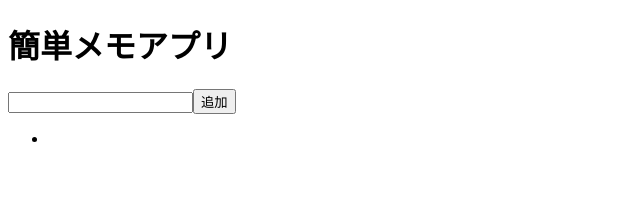
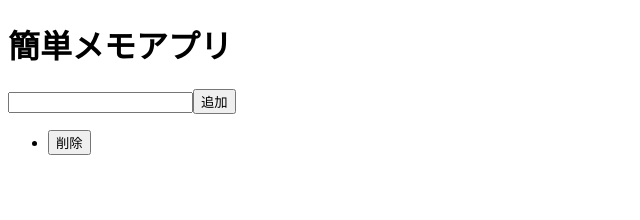
Before and after one commit to yuuyakim/react-memo-app, a React (Create React App) app: page / in a window 1280 px wide. Both pictures are taken after a click on the button "追加". Shown: the top 220 px of the page, without its empty margins (0-640 px from the left). Built offline with nearby package versions, Linux system fonts and the light colour scheme.

Commit message:
削除ボタンの実装

```diff
--- a/src/App.tsx
+++ b/src/App.tsx
@@ -18,12 +18,21 @@ const App = () => {
     setContents([...contents, text]);
   };
 
+  const onClickDeleteButton = (id: number): void => {
+    setContents(
+      contents.filter((content, index) => (index !== id))
+    );
+  };
+
   return (
     <div>
       <Header>簡単メモアプリ</Header>
       <InputMemo onChangeText={onChangeText}></InputMemo>
       <AddButton onClickAddButton={onClickAddButton}></AddButton>
-      <Contents contents={contents}></Contents>
+      <Contents
+        contents={contents}
+        onClickDeleteButton={onClickDeleteButton}
+      ></Contents>
     </div>
   );
 }
--- a/src/components/Contents.tsx
+++ b/src/components/Contents.tsx
@@ -1,15 +1,20 @@
-import React from "react";
+import React, { MouseEventHandler } from "react";
+import { DeleteButton } from "./DeleteButton";
 
 type ContentsProps = {
   contents: string[];
-}
+  onClickDeleteButton: any;
+};
 
-export const Contents: React.FC<ContentsProps> = ({ contents }) => {
+export const Contents: React.FC<ContentsProps> = ({ contents, onClickDeleteButton }) => {
   return (
     <div>
       <ul>
         {contents.map((content, index) => (
-          <li key={index}>{content}</li>
+          <li key={index}>
+            {content}
+            <button onClick={() => onClickDeleteButton(index)}>削除</button>
+          </li>
         ))}
       </ul>
     </div>
--- /dev/null
+++ b/src/components/DeleteButton.tsx
@@ -0,0 +1,5 @@
+import { MouseEventHandler } from "react";
+
+export const DeleteButton: React.FC<{ onClickDeleteButton: MouseEventHandler<HTMLButtonElement> }> = ({ onClickDeleteButton }) => {
+  return <button onClick={onClickDeleteButton}>削除</button>;
+};
```
